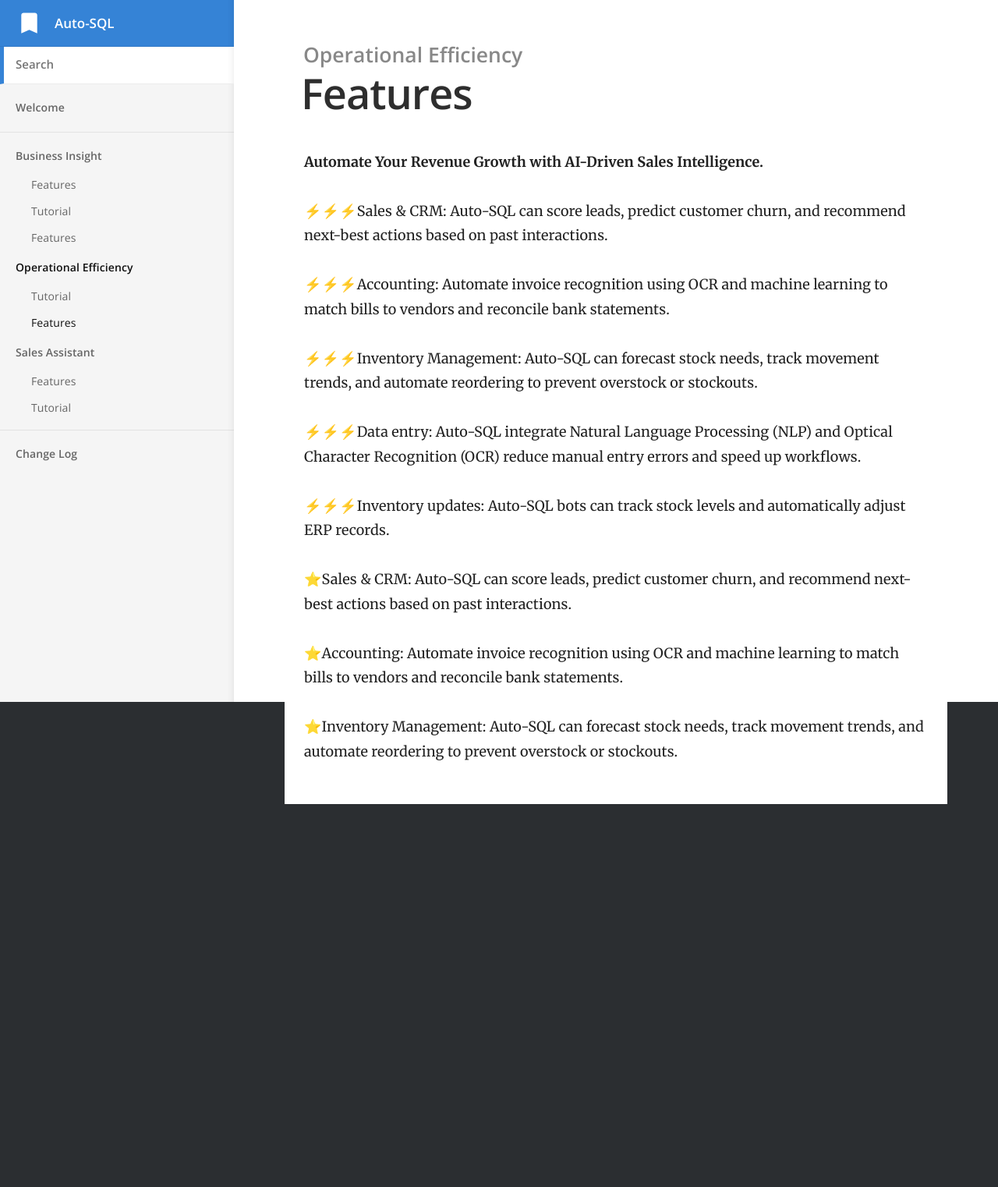
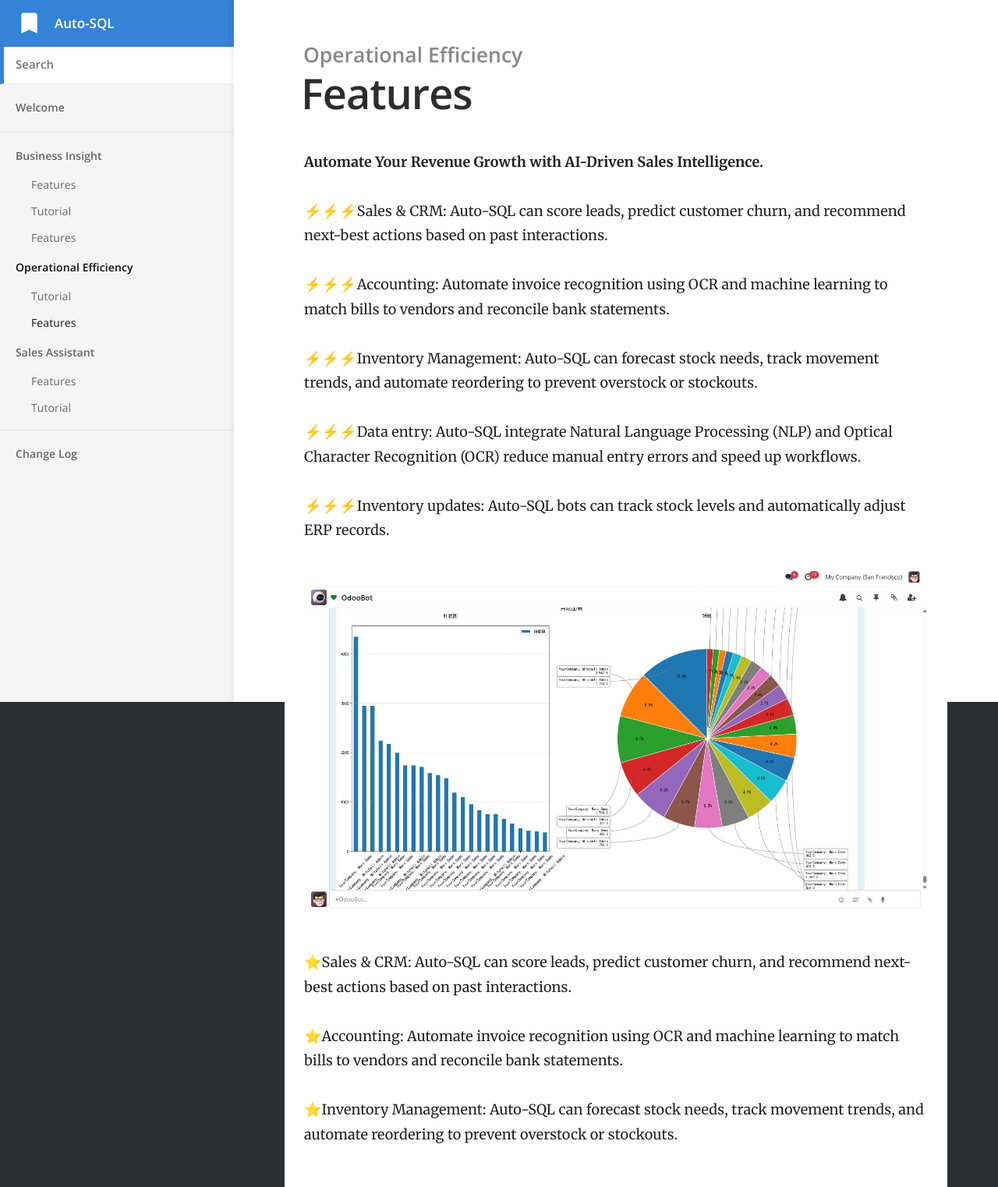
Before and after one commit to openerp-hk-t/doc, a Jekyll site: the page built from _docs/operational efficiency/features.md, in a window 1280 px wide. Shown: the whole page at 78% size. Built offline with Jekyll 4.4.1, drawn with Linux system fonts in a browser that asks for light colours; before the commit the page ends 1031 px from its top, so only the background shows below that.

Commit message:
Update features.md

```diff
--- a/_docs/operational efficiency/features.md
+++ b/_docs/operational efficiency/features.md
@@ -18,6 +18,7 @@ order: 2
 ⚡⚡⚡Inventory updates:  Auto-SQL bots can track stock levels and automatically adjust ERP records.
 
 
+![Auto-SQL Chart](https://openerp-hk-t.github.io/doc/images/ai_chart_view_01.jpg)
 
 ⭐Sales & CRM:  Auto-SQL can score leads, predict customer churn, and recommend next-best actions based on past interactions.
 
```
